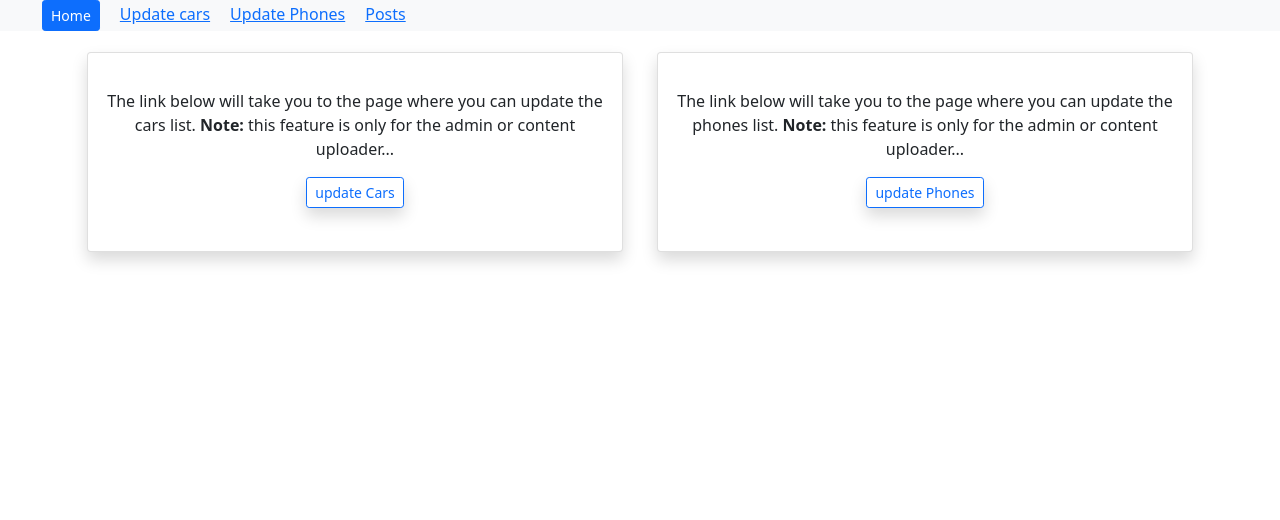
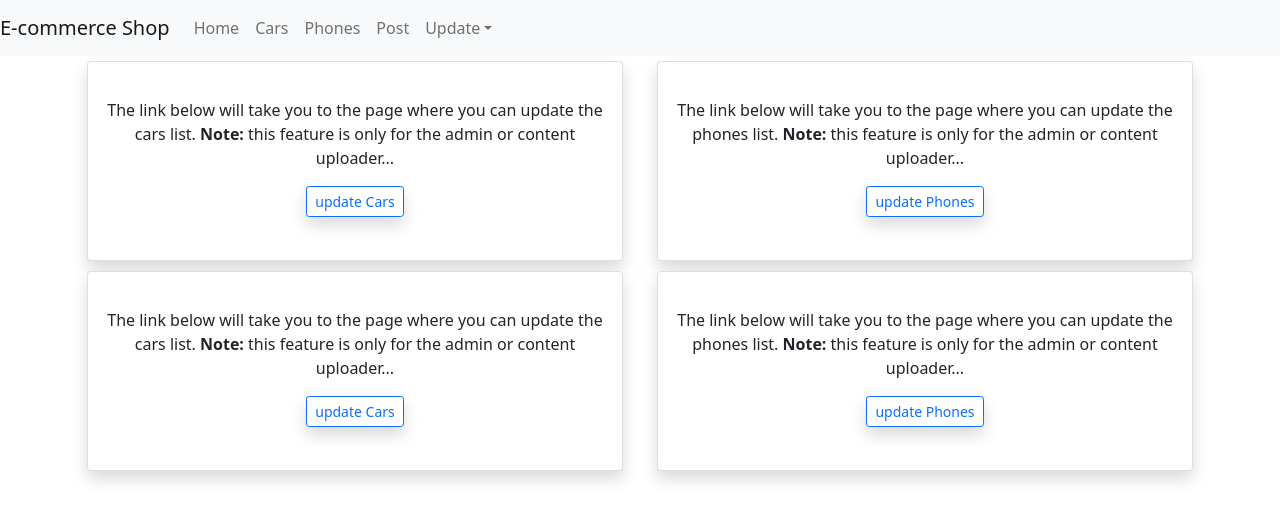
Before and after one commit to O-tega/ReactProject1, a React (Create React App) app: page / in a window 1280 px wide. Shown: the top 520 px of the page. Built offline with nearby package versions, Linux system fonts and the light colour scheme; no server answers.

Commit message:
passing data through routerProps

```diff
--- a/src/App.js
+++ b/src/App.js
@@ -2,11 +2,12 @@ import React from 'react';
 import 'bootstrap/dist/css/bootstrap.min.css';
 import './App.css';
 import axios from 'axios'
-import {Link, Route} from 'react-router-dom'
+import {Route, Link} from 'react-router-dom'
 import Posts from './components/Posts'
 import Cars from './components/Cars'
 import Phones from './components/Phones'
 import Home from './components/Home'
+import Navigation from './components/Navigation'
 
 
 
@@ -15,6 +16,41 @@ class App extends React.Component{
   constructor() {
     super();
     this.state = {
+      carList: [
+        {
+          name: 'Rolls Royce',
+          type: 'Sweptail'
+        },
+        {
+          name: 'Mercedes Benz',
+          type: 'G33',
+        },
+        {
+          name: 'Bentley',
+          type: 'Bentayga',
+        },
+      ],
+      phonesList: [
+        {
+          name: 'Samsung A11',
+          quantity: 34,
+          date: 'wed May 19 2021 2:08pm',
+          price: '$50'
+        },
+        {
+          name: 'Itel p33 pro',
+          quantity: 100,
+          date: 'wed May 20 2021 8:00am',
+          price: '$25'
+        },
+        {
+          name: 'Iphone 12 S pro',
+          quantity: 13,
+          date: 'wed May 1 2021 8:00am',
+          price: '$900',
+        }
+      ],
+
       posts: [],
       err: {}
     }
@@ -38,32 +74,17 @@ class App extends React.Component{
   render(){
     return(
       <div>
-        <ul className="navBar bg-light">
-          <li className="navBar-item">
-            <Link to="/" className="btn btn-primary btn-sm">Home</Link>
-          </li>
-          <span>
-          <li className="navBar-item">
-            <Link to="/cars" className="style">Update cars</Link>
-          </li>
-          <li className="navBar-item">
-            <Link to="phones" className="style"> Update Phones</Link>
-          </li>
-          <li className="navBar-item">
-            <Link to="/post" className="style"> Posts</Link>
-          </li>
-          </span>
-        </ul>
-
-
+        <Navigation />
         <Route path="/" exact component={Home}/>
-        <Route path="/cars" component={Cars}/>
-        <Route path="/phones" component={Phones}/>
-        <Route
-         path="/post"
-         render={(routerProps)=>(
-           <Posts {...routerProps} posts={this.state.posts}/>
-         )}/>
+        <Route path="/cars"
+         render={(routerProps)=>
+         <Cars {...routerProps} cars={this.state.carList}/>
+         }/>
+         <Route path="/phones"
+          render={(routerProps)=>
+            (<Phones {...routerProps} phones={this.state.phonesList}/>)
+          }/>
+        {/* <Posts posts={this.state.posts}/>  */}
       </div>
     )
   }
--- a/src/components/Cars.js
+++ b/src/components/Cars.js
@@ -1,5 +1,5 @@
 import React from 'react'
-import { Row, Col } from 'react-bootstrap'
+import { Row, Col, CarouselItem } from 'react-bootstrap'
 import Forms from './Forms'
 
 
@@ -8,58 +8,61 @@ class Cars extends React.Component {
     constructor() {
         super();
         this.state = {
-            carList: [
-                {
-                    name: 'Rolls Royce',
-                    type: 'Sweptail'
-                },
-                {
-                    name: 'Mercedes Benz',
-                    type: 'G33',
-                },
-                {
-                    name: 'Bentley',
-                    type: 'Bentayga',
-                },
-            ]
 
 
         }
     }
-    addCars = (incomingState) => {
-        let newCars = { ...incomingState }
-        console.log(newCars)
-        this.setState({
-            carList: [...this.state.carList, newCars]
-        })
+    // addCars = (incomingState) => {
+    //     let newCars = { ...incomingState }
+    //     console.log(newCars)
+    //     this.setState({
+    //         carList: [...this.state.carList, newCars]
+    //     })
 
-    }
+    // }
 
     render() {
-        // let {cars} = this.props;
-        let { carList } = this.state
+        let {cars} = this.props;
+        // let { carList } = this.state
+        console.log(cars)
+        // console.log(carList)
+        // console.log(this.props)
+        // const { cars }=this.props;
+        // console.log(cars)
+            const allcars = cars.map(({name, type, id}) => {
+                return (
+                    <div key={id}>
+                        <p> <strong>Name:</strong>  {name}</p>
+                        <p><strong>Type:</strong> {type}</p>
+                    </div>)
+            })
+
         return (
-            <div className="container">
-                <div className="content">
-                    <h1 className="header">Cars List</h1>
-                </div>
+
+            <div>
+                <p>{allcars}</p>
+            </div>
+            // <div className="container">
+            //     <div className="content">
+            //         <h1 className="header">Cars List</h1>
+            //     </div>
 
 
-                <Row className="container-fluid">
-                    {carList.map((car, carid) => {
-                        return (
-                            <div className="col-sm-3 card" key={carid}>
-                                <p> <strong>Name:</strong>  {car.name}</p>
-                                <p><strong>Type:</strong> {car.type}</p>
-                            </div>
-                        );
-                    })}
-                </Row>
+            //     <Row className="container-fluid">
+            //         {cars.map((car) => {
+            //             return (
+            //                 <div className="col-sm-3 card" key={car.id}>
+            //                     <p> <strong>Name:</strong>  {car.name}</p>
+            //                     <p><strong>Type:</strong> {car.type}</p>
+            //                 </div>
+            //             );
+            //         })}
+            //     </Row>
 
 
-                <Forms addCars={this.addCars} />
+            //     <Forms addCars={this.addCars} />
 
-            </div>
+            // </div>
 
         );
 
--- /dev/null
+++ b/src/components/Navigation.js
@@ -0,0 +1,62 @@
+import React from 'react';
+import { Form, FormControl, Nav, Navbar, NavDropdown } from 'react-bootstrap';
+import {Route, Link} from 'react-router-dom';
+import Cars from './Cars';
+import Phones from './Phones';
+import Forms from './Forms';
+import PhoneForm from './PhoneForm';
+import Posts from './Posts';
+import Home from './Home'
+
+
+// creating a responsive Navbar for all the pages in the document
+class Navigation extends React.Component{
+    constructor(){
+        super();
+    }
+
+    render(){
+        let{cars} = this.props;
+        let{phones} = this.props;
+        let{posts} = this.props;
+        return(
+            <div>
+                <Navbar bg="light" expand="lg">
+                    <Navbar.Brand as={Link} to="/">
+                        E-commerce Shop
+                    </Navbar.Brand>
+                    <Navbar.Toggle aria-controls="basic-navbar-nav" />
+                    <Navbar.Collapse id="basic-navbar-nav">
+                        <Nav className="mr-auto">
+                        <Nav.Link as={Link} to="/">Home</Nav.Link>
+                        <Nav.Link as={Link} to="cars">Cars</Nav.Link>
+                        <Nav.Link as={Link} to="phones">Phones</Nav.Link>
+                        <Nav.Link as={Link} to="post">Post</Nav.Link>
+                    <NavDropdown title="Update" id="basic-nav-dropdown">
+                        <NavDropdown.Item as={Link} to="/form">Car</NavDropdown.Item>
+                        <NavDropdown.Item as={Link} to="phoneform">Phone</NavDropdown.Item>
+                    </NavDropdown>
+                        </Nav>
+                    {/* <Form inline>
+                        <FormControl type="text" placeholder="search" className="mr-sm-2"/>
+                        <input className="btn btn-outline-success btn-sm" value="Search"/>
+                    </Form> */}
+                    </Navbar.Collapse>
+                </Navbar>
+
+
+                <Route path="/" exact component={Home}/>
+                <Route path="/cars" exact component={Cars}/>
+                <Route path="/phones" exact component={Phones}/>
+                <Route path="/form" exact component={Forms}/>
+                <Route path="/phoneform" exact component={PhoneForm}/>
+                <Route path="/post" component={Posts}/>
+
+            </div>
+        )
+    }
+}
+
+
+
+export default Navigation;
--- a/src/components/Phones.js
+++ b/src/components/Phones.js
@@ -9,28 +9,6 @@ class Phones extends React.Component {
     constructor() {
         super();
         this.state={
-
-            phonesList: [
-                {
-                    name: 'Samsung A11',
-                    quantity: 34,
-                    date: 'wed May 19 2021 2:08pm',
-                    price: '$50'
-                },
-                {
-                    name: 'Itel p33 pro',
-                    quantity: 100,
-                    date: 'wed May 20 2021 8:00am',
-                    price: '$25'
-                },
-                {
-                    name: 'Iphone 12 S pro',
-                    quantity: 13,
-                    date: 'wed May 1 2021 8:00am',
-                    price: '$900',
-                }
-            ],
-
         }
 
     }
@@ -42,8 +20,8 @@ class Phones extends React.Component {
     }
 
     render(){
-        // let {phones} = this.props;
-        let {phonesList} = this.state
+        let {phones} = this.props;
+        // let { phonesList } = this.state
         return(
             <div className="container">
                 <div className="content">
@@ -51,7 +29,7 @@ class Phones extends React.Component {
                 </div>
 
                 <Row className="container-fluid">
-                {phonesList.map((phone, phoneid)=>{
+                {phones.map((phone, phoneid)=>{
                    return(
                        <div key={phoneid} className="col-md-3 card">
                            <span className="adjust"><strong>Name:</strong> {phone.name}</span>
```
